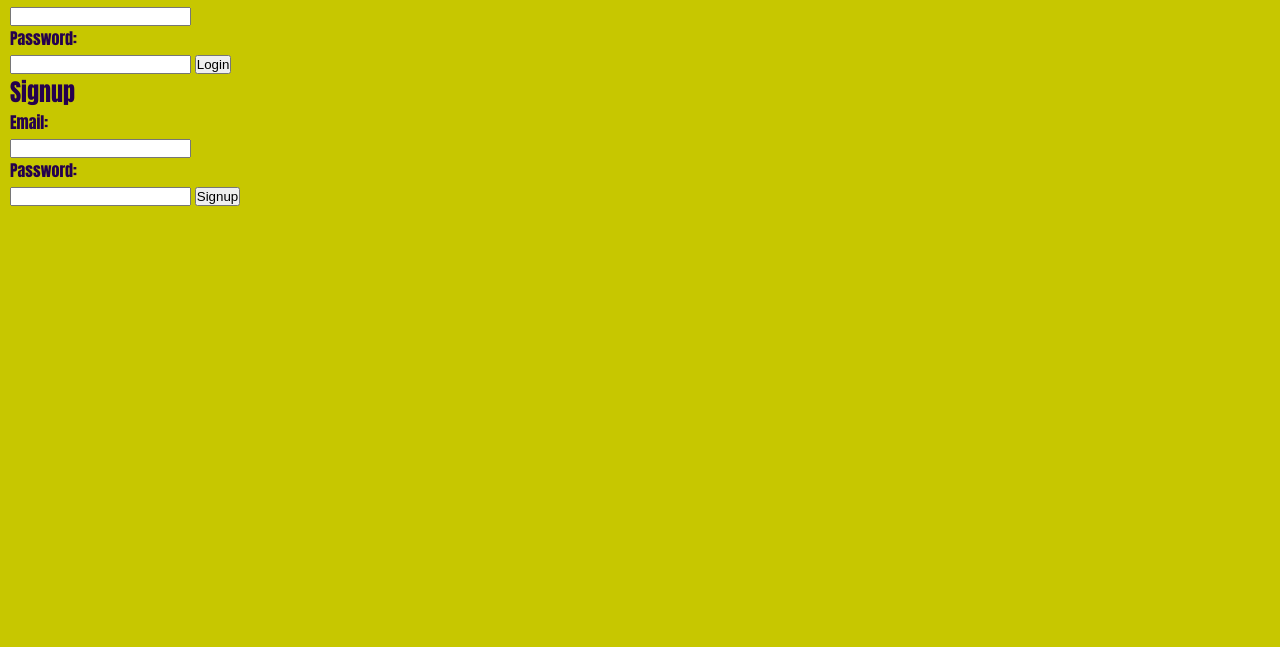
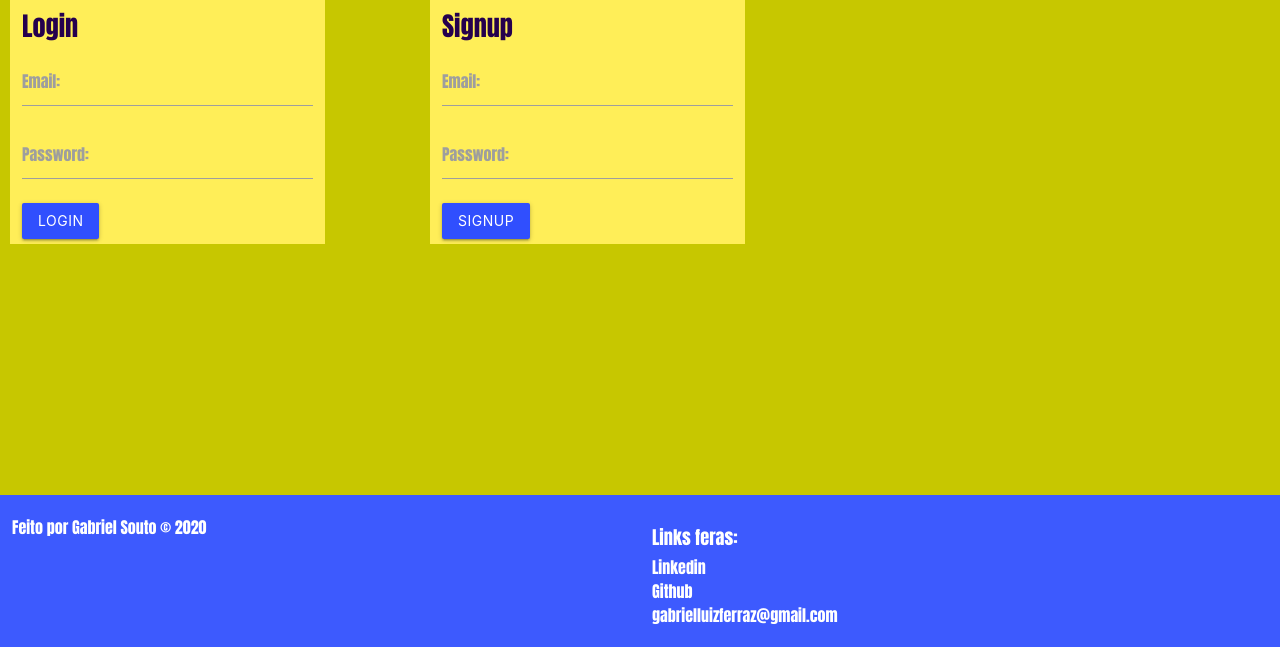
Before and after one commit to gabrielludy/ecommerce-bateria, a website: page public/assets/user.html in a window 1280 px wide. Shown: the part 153-800 px from the top of the page. Drawn offline with nearby package versions, Linux system fonts and the light colour scheme; files that its build step writes are made by us from their sources; files whose address does not match are found by name.

Commit message:
Adding materialize css framework and added to User page

```diff
--- a/package.json
+++ b/package.json
@@ -14,6 +14,7 @@
     "body-parser": "^1.19.0",
     "express": "^4.17.1",
     "jsonwebtoken": "^8.5.1",
+    "materialize-css": "^1.0.0-rc.2",
     "mongoose": "^5.9.12",
     "morgan": "^1.10.0",
     "multer": "^1.4.2"
--- a/public/assets/user.html
+++ b/public/assets/user.html
@@ -6,6 +6,9 @@
         <title>Ecommerce Bateria - Pagina de Produto</title>
         <link rel="stylesheet" type="text/css" href="public/css/style.css">
         <script type="text/javascript" src="public/js/methods.js"></script>
+
+        <!-- Compiled and minified CSS -->
+        <link rel="stylesheet" href="https://cdnjs.cloudflare.com/ajax/libs/materialize/1.0.0/css/materialize.min.css">
 
         <!-- Google Tag Manager -->
         <script>(function(w,d,s,l,i){w[l]=w[l]||[];w[l].push({'gtm.start':
@@ -16,31 +19,66 @@
         <!-- End Google Tag Manager -->
     </head>
     <body>
-        <div class='menu-topo'>
-            <script>loadMenuTopo();</script>
-        </div>
+        <header>
+            <div class='menu-topo nav-wrapper'>
+                <script>loadMenuTopo();</script>
+            </div>
+        </header>
 
-        <h1>User</h1>
-        <div class="main-content">
+        <main class="main-content">
+            <div class="conteiner">
+            <div class="row">
+                <h3 class="s12">User</h3>
 
-            <div class="login">
-                <h2>Login</h2>
-                    <label for="form-login-email">Email:</label><br>
-                    <input type="email" id="form-login-email" name="form-login-email"><br>
-                    <label for="form-login-password">Password:</label><br>
-                    <input type="password" id="form-login-password" name="form-login-password">
-                    <button id="signup-button-submit" onclick="sendLoginForm()">Login</button>
-
+                <form class="col s5 l3 hoverable yellow lighten-1">
+                    <h5>Login</h5>
+                    <div class="input-field">
+                        <label for="form-login-email" class="text-indigo darken-4">Email:</label>
+                        <input type="email" id="form-login-email" name="form-login-email">
+                    </div>
+                    <div class="input-field" >
+                        <label for="form-login-password" class="text-indigo darken-4">Password:</label>
+                        <input type="password" id="form-login-password" name="form-login-password" required>
+                    </div>
+                    <button id="signup-button-submit" class="btn waves-effect indigo accent-4" onclick="sendLoginForm()">Login</button>
+                </form>
+                <div class="col s2 l1"></div>
+                <form class="col s5 l3 hoverable yellow lighten-1">
+                    <h5>Signup</h5>
+                    <div class="input-field">
+                        <label for="form-signup-email" class="text-indigo darken-4">Email:</label>
+                        <input type="email" id="form-signup-email" name="form-signup-email" required>
+                    </div>
+                    <div class="input-field">
+                        <label for="form-signup-password" class="text-indigo darken-4">Password:</label>
+                        <input type="password" id="form-signup-password" name="form-signup-password" required>
+                    </div>
+                    <button id="signup-button-submit" class="btn waves-effect indigo accent-4" onclick="sendSignupForm()">Signup</button>
+                </form>
 
             </div>
-            <div class="signup">
-                <h2>Signup</h2>
-                <label for="form-signup-email">Email:</label><br>
-                <input type="email" id="form-signup-email" name="form-signup-email"><br>
-                <label for="form-signup-password">Password:</label><br>
-                <input type="password" id="form-signup-password" name="form-signup-password">
-                <button id="signup-button-submit" onclick="sendSignupForm()">Signup</button>
             </div>
-        </div>
+        </main>
+
+        <footer class="page-footer indigo accent-3">
+            <div class="conteiner">
+                <div class="row">
+                    <div class="col s6">
+                        Feito por Gabriel Souto © 2020
+                    </div>
+                    <div class="col s6">
+                        <h6>Links feras:</h6>
+                        <ul>
+                            <li>Linkedin</li>
+                            <li>Github</li>
+                            <li>gabrielluizferraz@gmail.com</li>
+                        </ul>
+                    </div>
+                </div>
+            </div>
+        </footer>
+
+        <!-- Compiled and minified JavaScript -->
+        <script src="https://cdnjs.cloudflare.com/ajax/libs/materialize/1.0.0/js/materialize.min.js"></script>
     </body>
 </html>
--- a/public/css/style.css
+++ b/public/css/style.css
@@ -10,6 +10,21 @@ html {
     font-family: Impact, Charcoal, sans-serif;
     margin: 0;
     color: #25004D;
+    min-width: 350px;
+}
+
+body {
+    display: flex;
+    min-height: 100vh;
+    flex-direction: column;
+}
+
+main {
+    flex: 1 0 auto;
+}
+
+button {
+    margin-bottom: 5px;
 }
 
 .main-content {
@@ -22,6 +37,7 @@ html {
     flex-wrap: wrap;
     padding: 3px;
     font-weight: bold;
+    min-width: 350px;
 }
 
 .nav-bar a {
```
Also changed, not shown: public/index.html (+7 -0 lines), 2 other files.
